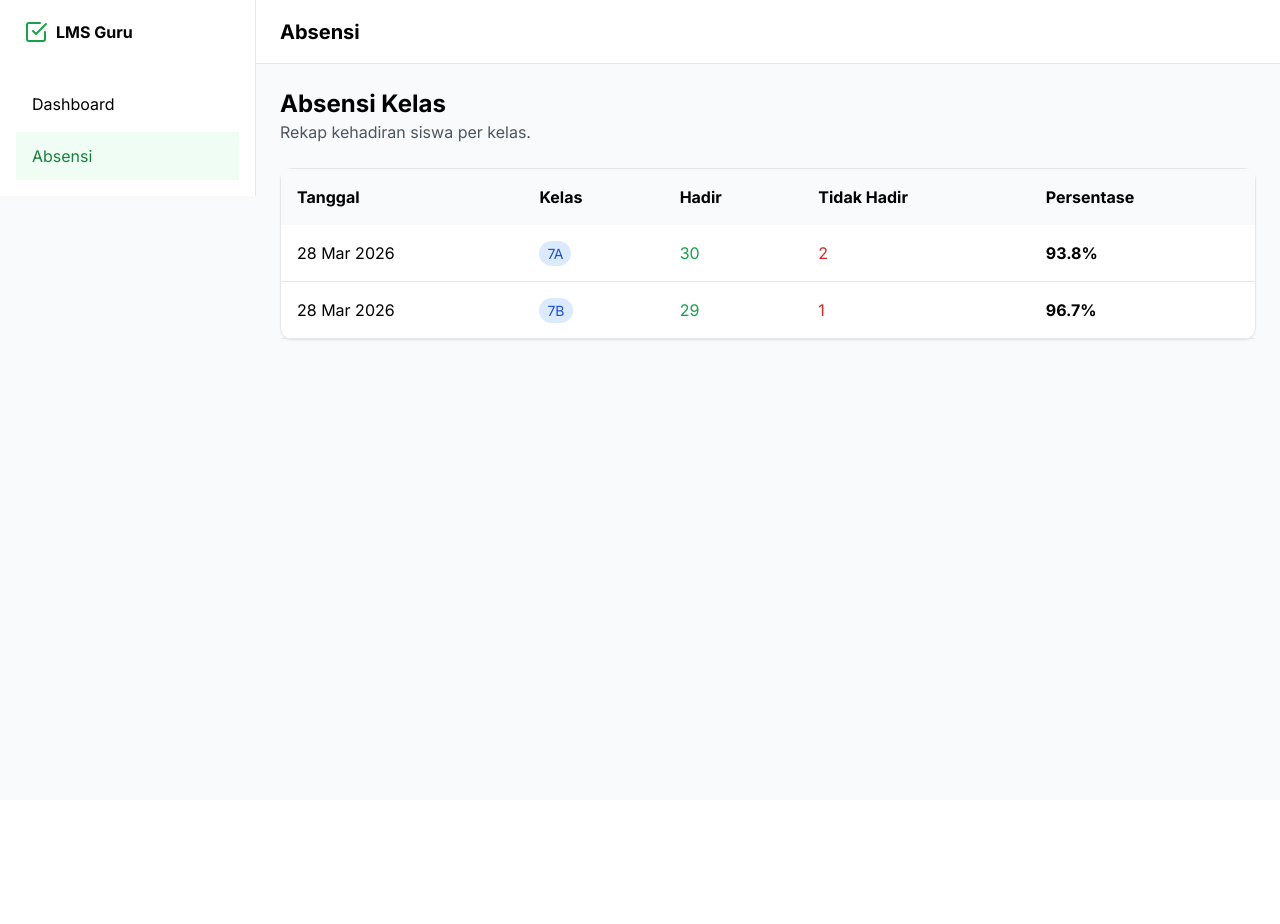
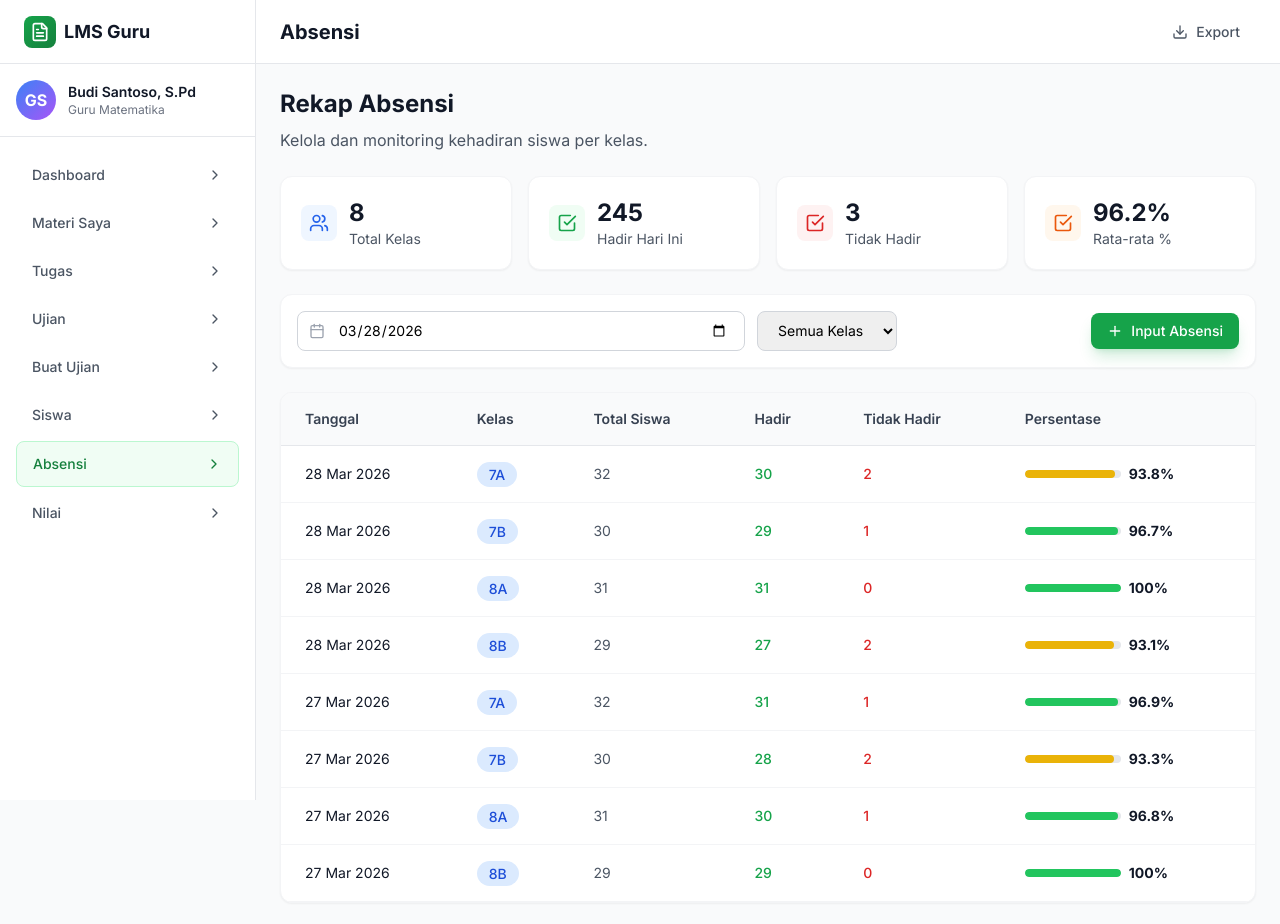
Before and after one commit to ikurniawann/lms, a Next.js app: page /dashboard-guru/attendance in a window 1280 px wide. Shown: the top 924 px of the page. Before the commit the page ends 800 px from the top, so only its background shows below. Built offline with nearby package versions, Linux system fonts and the light colour scheme.

Commit message:
Update attendance page with complete sidebar and features

```diff
--- a/src/app/dashboard-guru/attendance/page.tsx
+++ b/src/app/dashboard-guru/attendance/page.tsx
@@ -1,32 +1,220 @@
 'use client';
-import { CheckSquare, Calendar } from 'lucide-react';
+
+import { useState } from 'react';
+import { CheckSquare, Search, ChevronRight, FileText, Plus, Download, Calendar, Users } from 'lucide-react';
 
 export default function AttendancePage() {
-  const attendance = [
-    { date: '28 Mar 2026', class: '7A', present: 30, absent: 2, percentage: 93.8 },
-    { date: '28 Mar 2026', class: '7B', present: 29, absent: 1, percentage: 96.7 },
+  const [selectedDate, setSelectedDate] = useState('2026-03-28');
+  const [selectedClass, setSelectedClass] = useState('ALL');
+
+  const attendanceData = [
+    { id: 1, date: '28 Mar 2026', class: '7A', total: 32, present: 30, absent: 2, percentage: 93.8 },
+    { id: 2, date: '28 Mar 2026', class: '7B', total: 30, present: 29, absent: 1, percentage: 96.7 },
+    { id: 3, date: '28 Mar 2026', class: '8A', total: 31, present: 31, absent: 0, percentage: 100 },
+    { id: 4, date: '28 Mar 2026', class: '8B', total: 29, present: 27, absent: 2, percentage: 93.1 },
+    { id: 5, date: '27 Mar 2026', class: '7A', total: 32, present: 31, absent: 1, percentage: 96.9 },
+    { id: 6, date: '27 Mar 2026', class: '7B', total: 30, present: 28, absent: 2, percentage: 93.3 },
+    { id: 7, date: '27 Mar 2026', class: '8A', total: 31, present: 30, absent: 1, percentage: 96.8 },
+    { id: 8, date: '27 Mar 2026', class: '8B', total: 29, present: 29, absent: 0, percentage: 100 },
   ];
+
+  const filteredData = attendanceData.filter(a => {
+    const matchClass = selectedClass === 'ALL' || a.class === selectedClass;
+    return matchClass;
+  });
+
+  const statsCards = [
+    { title: 'Total Kelas', value: '8', icon: Users, color: 'blue' },
+    { title: 'Hadir Hari Ini', value: '245', icon: CheckSquare, color: 'green' },
+    { title: 'Tidak Hadir', value: '3', icon: CheckSquare, color: 'red' },
+    { title: 'Rata-rata %', value: '96.2%', icon: CheckSquare, color: 'orange' },
+  ];
+
+  const classes = ['7A', '7B', '7C', '8A', '8B', '8C', '9A', '9B', '9C'];
+
   return (
     <div className="min-h-screen bg-gray-50">
-      <aside className="fixed w-64 bg-white border-r"><div className="h-16 px-6 flex items-center"><CheckSquare className="w-6 h-6 text-green-600"/><span className="ml-2 font-bold">LMS Guru</span></div>
+      <aside className="fixed inset-y-0 left-0 z-40 w-64 bg-white border-r border-gray-200">
+        <div className="h-16 flex items-center px-6 border-b border-gray-200">
+          <div className="flex items-center space-x-2">
+            <div className="w-8 h-8 bg-gradient-to-br from-green-600 to-green-700 rounded-lg flex items-center justify-center">
+              <FileText className="w-5 h-5 text-white" />
+            </div>
+            <span className="text-lg font-bold text-gray-900">LMS Guru</span>
+          </div>
+        </div>
+
+        <div className="p-4 border-b border-gray-200">
+          <div className="flex items-center space-x-3">
+            <div className="w-10 h-10 bg-gradient-to-br from-blue-500 to-purple-500 rounded-full flex items-center justify-center text-white font-bold">
+              GS
+            </div>
+            <div className="flex-1 min-w-0">
+              <div className="font-semibold text-gray-900 text-sm truncate">Budi Santoso, S.Pd</div>
+              <div className="text-xs text-gray-500">Guru Matematika</div>
+            </div>
+          </div>
+        </div>
+
         <nav className="p-4 space-y-1">
-          <a href="/dashboard-guru" className="block px-4 py-3 hover:bg-gray-50">Dashboard</a>
-          <a href="/dashboard-guru/attendance" className="block px-4 py-3 bg-green-50 text-green-700">Absensi</a>
+          <a href="/dashboard-guru" className="flex items-center justify-between px-4 py-3 text-gray-600 hover:bg-gray-50 hover:text-gray-900 rounded-lg transition-all">
+            <span className="font-medium text-sm">Dashboard</span>
+            <ChevronRight className="w-4 h-4" />
+          </a>
+          <a href="/dashboard-guru/materi" className="flex items-center justify-between px-4 py-3 text-gray-600 hover:bg-gray-50 hover:text-gray-900 rounded-lg transition-all">
+            <span className="font-medium text-sm">Materi Saya</span>
+            <ChevronRight className="w-4 h-4" />
+          </a>
+          <a href="/dashboard-guru/tugas" className="flex items-center justify-between px-4 py-3 text-gray-600 hover:bg-gray-50 hover:text-gray-900 rounded-lg transition-all">
+            <span className="font-medium text-sm">Tugas</span>
+            <ChevronRight className="w-4 h-4" />
+          </a>
+          <a href="/dashboard-guru/ujian" className="flex items-center justify-between px-4 py-3 text-gray-600 hover:bg-gray-50 hover:text-gray-900 rounded-lg transition-all">
+            <span className="font-medium text-sm">Ujian</span>
+            <ChevronRight className="w-4 h-4" />
+          </a>
+          <a href="/dashboard-guru/buat-ujian" className="flex items-center justify-between px-4 py-3 text-gray-600 hover:bg-gray-50 hover:text-gray-900 rounded-lg transition-all">
+            <span className="font-medium text-sm">Buat Ujian</span>
+            <ChevronRight className="w-4 h-4" />
+          </a>
+          <a href="/dashboard-guru/students" className="flex items-center justify-between px-4 py-3 text-gray-600 hover:bg-gray-50 hover:text-gray-900 rounded-lg transition-all">
+            <span className="font-medium text-sm">Siswa</span>
+            <ChevronRight className="w-4 h-4" />
+          </a>
+          <a href="/dashboard-guru/attendance" className="flex items-center justify-between px-4 py-3 bg-green-50 text-green-700 border border-green-200 rounded-lg transition-all">
+            <span className="font-medium text-sm">Absensi</span>
+            <ChevronRight className="w-4 h-4" />
+          </a>
+          <a href="/dashboard-guru/grades" className="flex items-center justify-between px-4 py-3 text-gray-600 hover:bg-gray-50 hover:text-gray-900 rounded-lg transition-all">
+            <span className="font-medium text-sm">Nilai</span>
+            <ChevronRight className="w-4 h-4" />
+          </a>
         </nav>
       </aside>
+
       <div className="ml-64">
-        <header className="h-16 bg-white border-b px-6 flex items-center"><h1 className="text-xl font-bold">Absensi</h1></header>
+        <header className="h-16 bg-white border-b border-gray-200 px-6 flex items-center justify-between sticky top-0 z-30">
+          <h1 className="text-xl font-bold text-gray-900">Absensi</h1>
+          <div className="flex items-center gap-3">
+            <button className="flex items-center gap-2 px-4 py-2 text-gray-600 hover:bg-gray-100 rounded-lg transition-all">
+              <Download className="w-4 h-4" />
+              <span className="text-sm font-medium">Export</span>
+            </button>
+          </div>
+        </header>
+
         <main className="p-6">
-          <div className="mb-6"><h1 className="text-2xl font-bold">Absensi Kelas</h1><p className="text-gray-600">Rekap kehadiran siswa per kelas.</p></div>
-          <div className="bg-white rounded-xl shadow-sm border">
-            <table className="w-full">
-              <thead className="bg-gray-50"><tr><th className="text-left p-4">Tanggal</th><th className="text-left p-4">Kelas</th><th className="text-left p-4">Hadir</th><th className="text-left p-4">Tidak Hadir</th><th className="text-left p-4">Persentase</th></tr></thead>
-              <tbody>
-                {attendance.map((a,i) => (
-                  <tr key={i} className="border-b"><td className="p-4">{a.date}</td><td className="p-4"><span className="px-2 py-1 bg-blue-100 text-blue-700 rounded-full text-sm">{a.class}</span></td><td className="p-4 text-green-600">{a.present}</td><td className="p-4 text-red-600">{a.absent}</td><td className="p-4 font-bold">{a.percentage}%</td></tr>
-                ))}
-              </tbody>
-            </table>
+          <div className="mb-6">
+            <h1 className="text-2xl font-bold text-gray-900 mb-2">Rekap Absensi</h1>
+            <p className="text-gray-600">Kelola dan monitoring kehadiran siswa per kelas.</p>
+          </div>
+
+          <div className="grid grid-cols-1 md:grid-cols-4 gap-4 mb-6">
+            {statsCards.map((stat, index) => {
+              const Icon = stat.icon;
+              const colorClasses = {
+                blue: 'bg-blue-50 text-blue-600',
+                green: 'bg-green-50 text-green-600',
+                red: 'bg-red-50 text-red-600',
+                orange: 'bg-orange-50 text-orange-600'
+              };
+              return (
+                <div key={index} className="bg-white rounded-xl p-5 shadow-sm border border-gray-100">
+                  <div className="flex items-center gap-3">
+                    <div className={`p-2 rounded-lg ${colorClasses[stat.color as keyof typeof colorClasses]}`}>
+                      <Icon className="w-5 h-5" />
+                    </div>
+                    <div>
+                      <div className="text-2xl font-bold text-gray-900">{stat.value}</div>
+                      <div className="text-sm text-gray-600">{stat.title}</div>
+                    </div>
+                  </div>
+                </div>
+              );
+            })}
+          </div>
+
+          <div className="bg-white rounded-xl p-4 shadow-sm border border-gray-100 mb-6">
+            <div className="flex flex-col md:flex-row md:items-center md:justify-between gap-4">
+              <div className="flex flex-col md:flex-row gap-3 flex-1">
+                <div className="relative flex-1 max-w-md">
+                  <Calendar className="absolute left-3 top-1/2 transform -translate-y-1/2 w-4 h-4 text-gray-400" />
+                  <input
+                    type="date"
+                    value={selectedDate}
+                    onChange={(e) => setSelectedDate(e.target.value)}
+                    className="w-full pl-10 pr-4 py-2 border border-gray-300 rounded-lg text-sm focus:outline-none focus:ring-2 focus:ring-green-500"
+                  />
+                </div>
+
+                <select
+                  value={selectedClass}
+                  onChange={(e) => setSelectedClass(e.target.value)}
+                  className="px-4 py-2 border border-gray-300 rounded-lg text-sm focus:outline-none focus:ring-2 focus:ring-green-500"
+                >
+                  <option value="ALL">Semua Kelas</option>
+                  {classes.map(c => (
+                    <option key={c} value={c}>{c}</option>
+                  ))}
+                </select>
+              </div>
+
+              <button className="flex items-center gap-2 px-4 py-2 bg-green-600 text-white rounded-lg hover:bg-green-700 transition-all shadow-lg shadow-green-600/20">
+                <Plus className="w-4 h-4" />
+                <span className="text-sm font-medium">Input Absensi</span>
+              </button>
+            </div>
+          </div>
+
+          <div className="bg-white rounded-xl shadow-sm border border-gray-100 overflow-hidden">
+            <div className="overflow-x-auto">
+              <table className="w-full">
+                <thead className="bg-gray-50 border-b border-gray-200">
+                  <tr>
+                    <th className="text-left py-4 px-6 text-sm font-semibold text-gray-700">Tanggal</th>
+                    <th className="text-left py-4 px-6 text-sm font-semibold text-gray-700">Kelas</th>
+                    <th className="text-left py-4 px-6 text-sm font-semibold text-gray-700">Total Siswa</th>
+                    <th className="text-left py-4 px-6 text-sm font-semibold text-gray-700">Hadir</th>
+                    <th className="text-left py-4 px-6 text-sm font-semibold text-gray-700">Tidak Hadir</th>
+                    <th className="text-left py-4 px-6 text-sm font-semibold text-gray-700">Persentase</th>
+                  </tr>
+                </thead>
+                <tbody>
+                  {filteredData.map((a) => (
+                    <tr key={a.id} className="border-b border-gray-100 hover:bg-gray-50 transition-all">
+                      <td className="py-4 px-6 text-sm text-gray-900">{a.date}</td>
+                      <td className="py-4 px-6">
+                        <span className="px-3 py-1 bg-blue-100 text-blue-700 text-sm font-medium rounded-full">
+                          {a.class}
+                        </span>
+                      </td>
+                      <td className="py-4 px-6 text-sm text-gray-600">{a.total}</td>
+                      <td className="py-4 px-6 text-sm font-medium text-green-600">{a.present}</td>
+                      <td className="py-4 px-6 text-sm font-medium text-red-600">{a.absent}</td>
+                      <td className="py-4 px-6">
+                        <div className="flex items-center gap-2">
+                          <div className="w-24 h-2 bg-gray-200 rounded-full overflow-hidden">
+                            <div
+                              className={`h-full rounded-full ${a.percentage >= 95 ? 'bg-green-500' : a.percentage >= 90 ? 'bg-yellow-500' : 'bg-red-500'}`}
+                              style={{ width: `${a.percentage}%` }}
+                            />
+                          </div>
+                          <span className="text-sm font-bold text-gray-900">{a.percentage}%</span>
+                        </div>
+                      </td>
+                    </tr>
+                  ))}
+                </tbody>
+              </table>
+            </div>
+
+            {filteredData.length === 0 && (
+              <div className="py-12 text-center">
+                <CheckSquare className="w-12 h-12 text-gray-300 mx-auto mb-4" />
+                <h3 className="text-lg font-medium text-gray-900 mb-2">Tidak ada data absensi</h3>
+                <p className="text-gray-500 mb-4">Tidak ditemukan data absensi dengan filter yang dipilih.</p>
+              </div>
+            )}
           </div>
         </main>
       </div>
```
